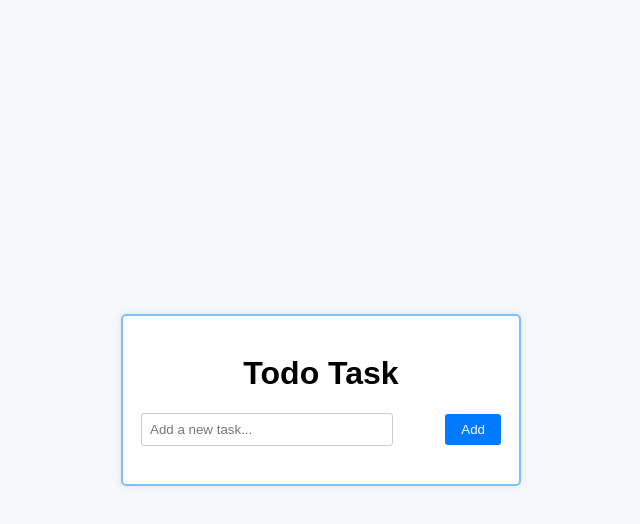
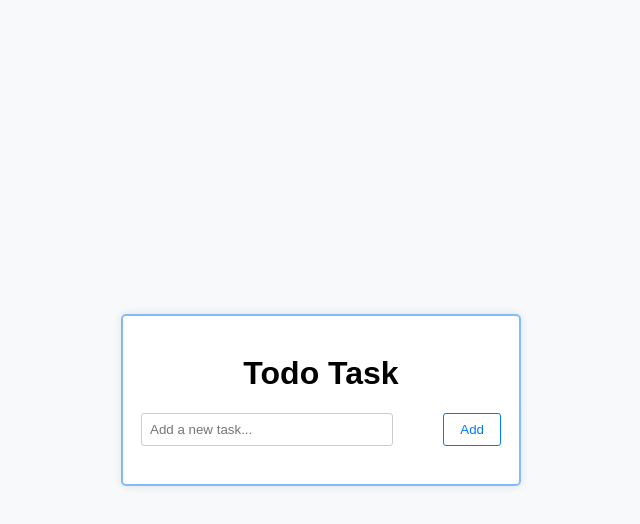
Before and after one commit to KhurramSagoo/Javascript-Projects, a plain HTML site: page toDoList/index.html in a window 1280 px wide. In both pictures the pointer is over the button "Add". Shown: the whole page, without its empty margins (319-959 px from the left). Drawn offline with Linux system fonts and the light colour scheme.

Commit message:
btn hover

```diff
--- a/toDoList/index.html
+++ b/toDoList/index.html
@@ -48,6 +48,11 @@
         border: none;
         border-radius: 3px;
         cursor: pointer;
+      }
+      .todo-button:hover {
+        border: 1px solid #007bff;
+        color: #007bff;
+        background-color: white;
       }
 
       .todo-list {
```
